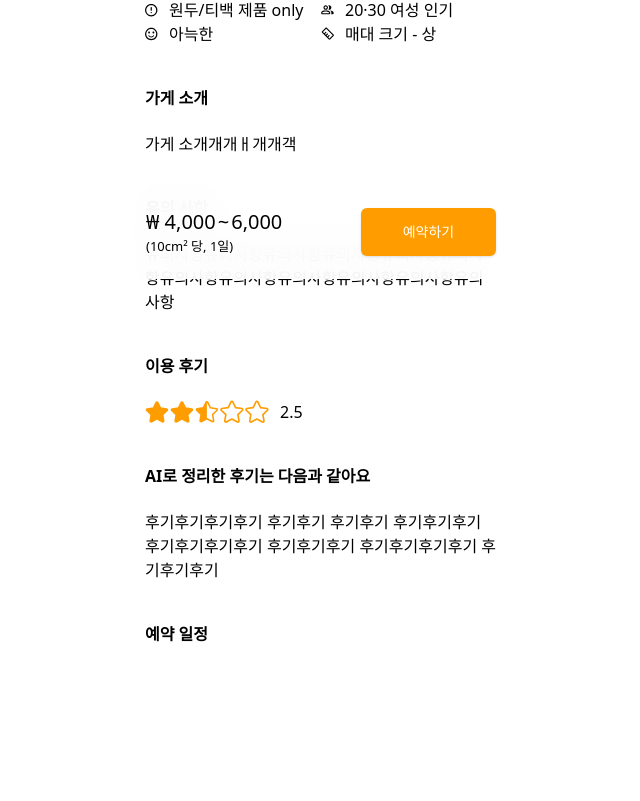
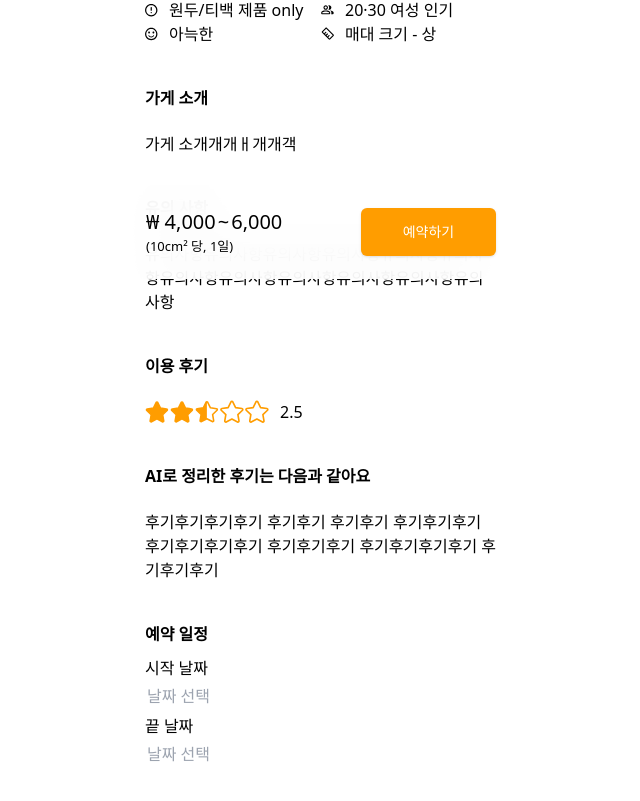
Before and after one commit to Modadeung/frontend, a Next.js app: page /space/1 in a window 1280 px wide. Shown: the part 521-1322 px from the top of the page, without its empty margins (319-959 px from the left). Before the commit the page ends 1271 px from the top, so only its background shows below. Built offline with nearby package versions, Linux system fonts and the light colour scheme; a web font is replaced by a local one.

Commit message:
[feat] 공간 상세 틀 구현

```diff
--- a/package.json
+++ b/package.json
@@ -19,7 +19,7 @@
     "motion": "^12.4.4",
     "next": "14.2.23",
     "react": "^18",
-    "react-day-picker": "^8.10.1",
+    "react-datepicker": "^8.1.0",
     "react-dom": "^18",
     "react-hook-form": "^7.54.2",
     "react-slick": "^0.30.3",
--- a/src/app/(pages)/space/[id]/page.tsx
+++ b/src/app/(pages)/space/[id]/page.tsx
@@ -13,17 +13,14 @@ import spaceDetailCore2 from "@/assets/icons/spaceDetailCore2.svg";
 import spaceDetailCore3 from "@/assets/icons/spaceDetailCore3.svg";
 import spaceDetailCore4 from "@/assets/icons/spaceDetailCore4.svg";
 import { StarRating } from "@/components/space/StarRating";
-
+import DatePicker from "react-datepicker";
+import "react-datepicker/dist/react-datepicker.css";
 import { useState } from "react";
 
 export default function SpaceDetailPage() {
     const router = useRouter();
-
-    const [dateRange, setDateRange] = useState<[Date | null, Date | null]>([
-        null,
-        null,
-    ]);
-
+    const [startDate, setStartDate] = useState<Date | null>(null);
+    const [endDate, setEndDate] = useState<Date | null>(null);
     const settings = {
         dots: true,
         infinite: false,
@@ -159,6 +156,34 @@ export default function SpaceDetailPage() {
                 </p>
 
                 <p className="font-bold ml-[19px] mt-[40px]">예약 일정</p>
+
+                <div className="flex flex-col ml-[19px] mr-[19px] mt-[10px]">
+                    <label className="font-medium text-[16px]">시작 날짜</label>
+                    <DatePicker
+                        selected={startDate}
+                        onChange={(date) => setStartDate(date)}
+                        selectsStart
+                        startDate={startDate}
+                        endDate={endDate}
+                        dateFormat="yyyy-MM-dd"
+                        className="border border-gray-300 rounded-md p-2 mt-2"
+                        placeholderText="날짜 선택"
+                    />
+                    <label className="font-medium text-[16px] mt-4">
+                        끝 날짜
+                    </label>
+                    <DatePicker
+                        selected={endDate}
+                        onChange={(date) => setEndDate(date)}
+                        selectsEnd
+                        startDate={startDate}
+                        endDate={endDate}
+                        minDate={startDate || undefined}
+                        dateFormat="yyyy-MM-dd"
+                        className="border border-gray-300 rounded-md p-2 mt-2"
+                        placeholderText="날짜 선택"
+                    />
+                </div>
             </div>
 
             <div className="w-390 h-94 fixed bottom-0 flex items-center justify-between px-[20px] bg-white bg-opacity-90 backdrop-blur-xl">
--- a/src/components/ui/calendar.tsx
+++ /dev/null
@@ -1,76 +0,0 @@
-"use client"
-
-import * as React from "react"
-import { ChevronLeft, ChevronRight } from "lucide-react"
-import { DayPicker } from "react-day-picker"
-
-import { cn } from "@/lib/utils"
-import { buttonVariants } from "@/components/ui/button"
-
-export type CalendarProps = React.ComponentProps<typeof DayPicker>
-
-function Calendar({
-  className,
-  classNames,
-  showOutsideDays = true,
-  ...props
-}: CalendarProps) {
-  return (
-    <DayPicker
-      showOutsideDays={showOutsideDays}
-      className={cn("p-3", className)}
-      classNames={{
-        months: "flex flex-col sm:flex-row space-y-4 sm:space-x-4 sm:space-y-0",
-        month: "space-y-4",
-        caption: "flex justify-center pt-1 relative items-center",
-        caption_label: "text-sm font-medium",
-        nav: "space-x-1 flex items-center",
-        nav_button: cn(
-          buttonVariants({ variant: "outline" }),
-          "h-7 w-7 bg-transparent p-0 opacity-50 hover:opacity-100"
-        ),
-        nav_button_previous: "absolute left-1",
-        nav_button_next: "absolute right-1",
-        table: "w-full border-collapse space-y-1",
-        head_row: "flex",
-        head_cell:
-          "text-muted-foreground rounded-md w-8 font-normal text-[0.8rem]",
-        row: "flex w-full mt-2",
-        cell: cn(
-          "relative p-0 text-center text-sm focus-within:relative focus-within:z-20 [&:has([aria-selected])]:bg-accent [&:has([aria-selected].day-outside)]:bg-accent/50 [&:has([aria-selected].day-range-end)]:rounded-r-md",
-          props.mode === "range"
-            ? "[&:has(>.day-range-end)]:rounded-r-md [&:has(>.day-range-start)]:rounded-l-md first:[&:has([aria-selected])]:rounded-l-md last:[&:has([aria-selected])]:rounded-r-md"
-            : "[&:has([aria-selected])]:rounded-md"
-        ),
-        day: cn(
-          buttonVariants({ variant: "ghost" }),
-          "h-8 w-8 p-0 font-normal aria-selected:opacity-100"
-        ),
-        day_range_start: "day-range-start",
-        day_range_end: "day-range-end",
-        day_selected:
-          "bg-primary text-primary-foreground hover:bg-primary hover:text-primary-foreground focus:bg-primary focus:text-primary-foreground",
-        day_today: "bg-accent text-accent-foreground",
-        day_outside:
-          "day-outside text-muted-foreground aria-selected:bg-accent/50 aria-selected:text-muted-foreground",
-        day_disabled: "text-muted-foreground opacity-50",
-        day_range_middle:
-          "aria-selected:bg-accent aria-selected:text-accent-foreground",
-        day_hidden: "invisible",
-        ...classNames,
-      }}
-      components={{
-        IconLeft: ({ className, ...props }) => (
-          <ChevronLeft className={cn("h-4 w-4", className)} {...props} />
-        ),
-        IconRight: ({ className, ...props }) => (
-          <ChevronRight className={cn("h-4 w-4", className)} {...props} />
-        ),
-      }}
-      {...props}
-    />
-  )
-}
-Calendar.displayName = "Calendar"
-
-export { Calendar }
```
Also changed, not shown: 1 other file (tests, documents, lock files or other folders).
